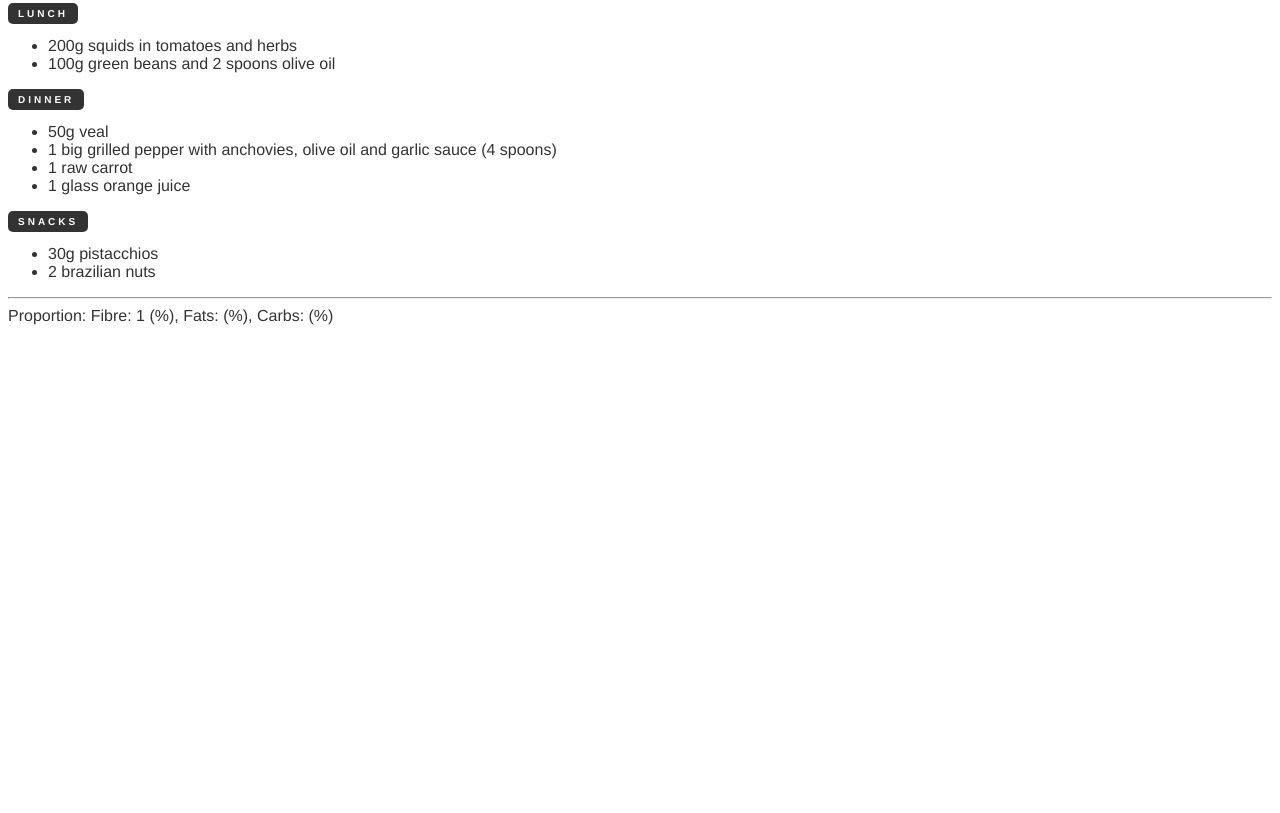
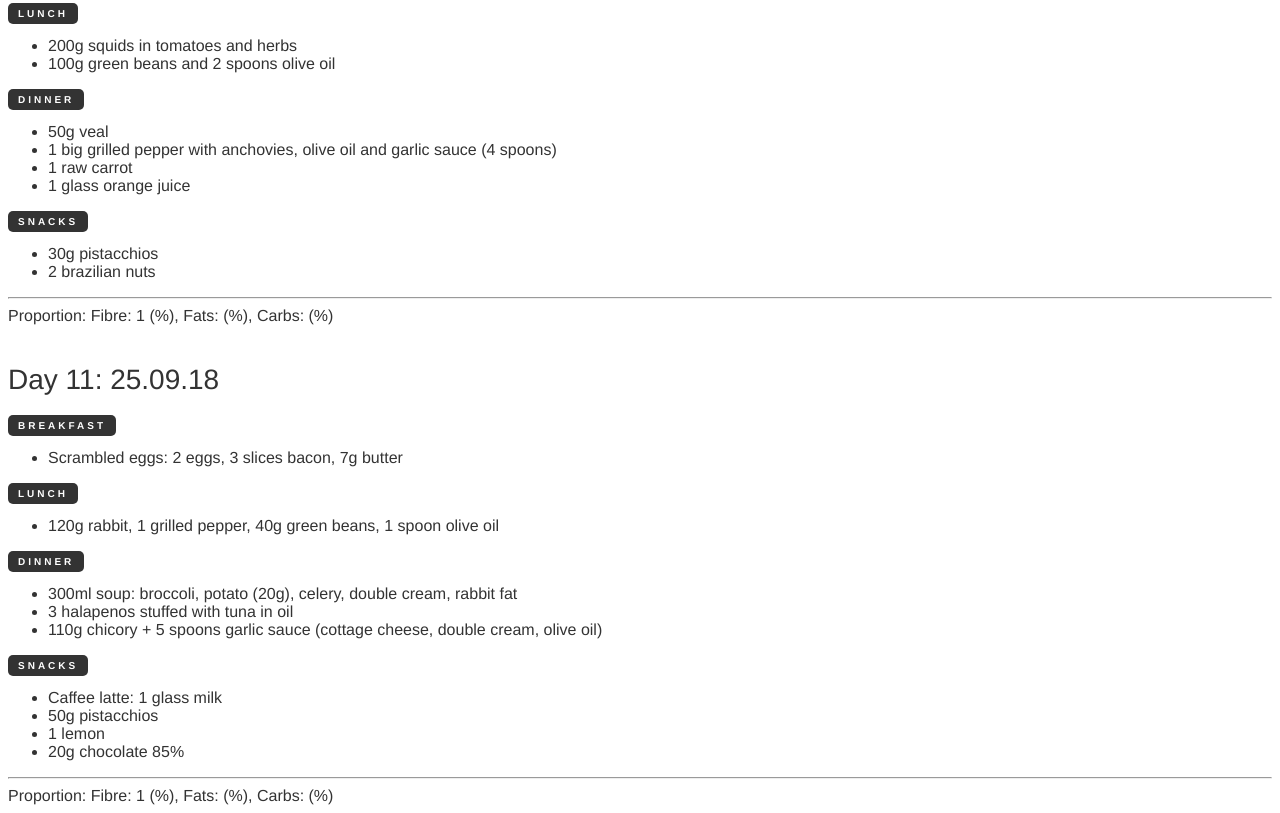
Before and after one commit to annaronco/heathy-style, a plain HTML site: page index.html in a window 1280 px wide. Shown: the part 3510-4323 px from the top of the page. Before the commit the page ends 3843 px from the top, so only its background shows below. Drawn offline with Linux system fonts and the light colour scheme.

Commit message:
Add today

```diff
--- a/index.html
+++ b/index.html
@@ -190,7 +190,7 @@
 
     <hr>
 
-    Proportion: Fibre: 1 (%), Fats: (%), Carbs: (%)
+    Proportion: Fibre: 1 (14%), Fats: 2.47 (76%), Carbs: 0.76 (10%)
 
 
 
@@ -222,6 +222,7 @@
     <hr>
 
     Proportion: Fibre: 1 (%), Fats: (%), Carbs: (%)
+
 
 
     <h1>Day 8: 22.09.18</h1>
@@ -264,5 +265,39 @@
 
     Proportion: Fibre: 1 (%), Fats: (%), Carbs: (%)
 
+
+
+    <h1>Day 11: 25.09.18</h1>
+
+    <h2>Breakfast</h2>
+    <ul>
+        <li>Scrambled eggs: 2 eggs, 3 slices bacon, 7g butter</li>
+    </ul>
+
+    <h2>Lunch</h2>
+    <ul>
+        <li>120g rabbit, 1 grilled pepper, 40g green beans, 1 spoon olive oil</li>
+    </ul>
+
+    <h2>Dinner</h2>
+    <ul>
+        <li>300ml soup: broccoli, potato (20g), celery, double cream, rabbit fat</li>
+        <li>3 halapenos stuffed with tuna in oil</li>
+        <li>110g chicory + 5 spoons garlic sauce (cottage cheese, double cream, olive oil)</li>
+    </ul>
+
+    <h2>Snacks</h2>
+    <ul>
+        <li>Caffee latte: 1 glass milk</li>
+        <li>50g pistacchios</li>
+        <li>1 lemon</li>
+        <li>20g chocolate 85%</li>
+    </ul>
+
+    <hr>
+
+    Proportion: Fibre: 1 (%), Fats: (%), Carbs: (%)
+
+
 </body>
 </html>
```
